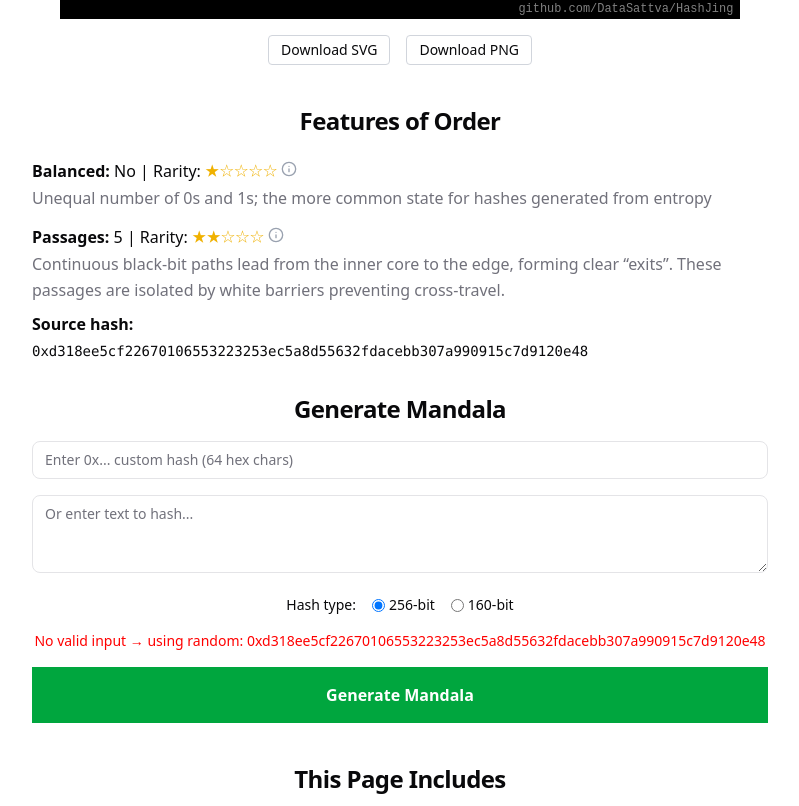
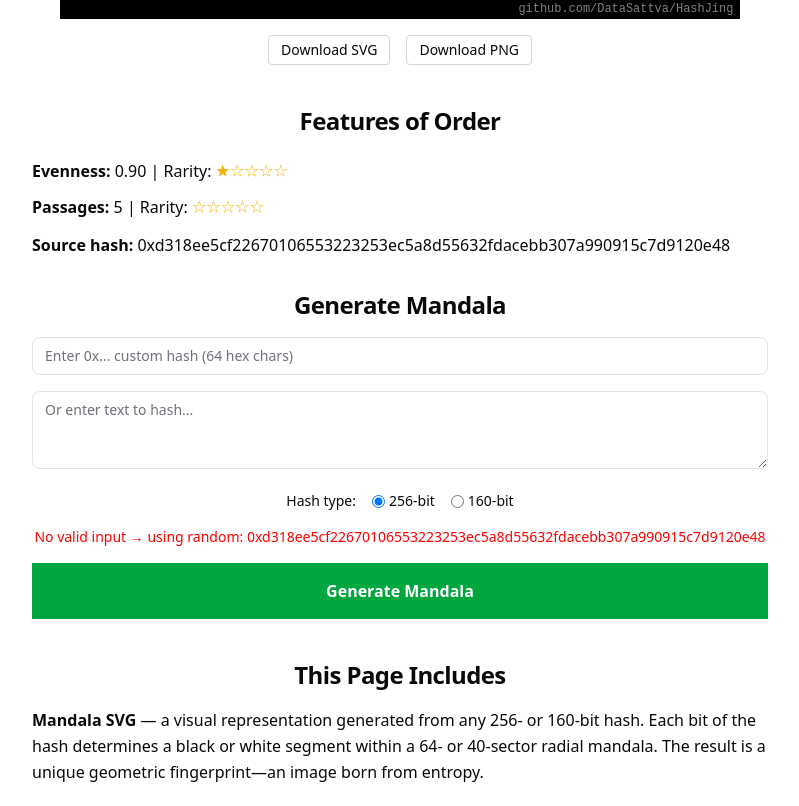
Before and after one commit to DataSattva/hashjing-demo, a React (Vite) app: page / in a window 1280 px wide. Shown: the part 722-1528 px from the top of the page, without its empty margins (240-1039 px from the left). Built offline with nearby package versions, Linux system fonts and the light colour scheme.

Commit message:
Replace Balanced → Evenness; apply empirically adjusted rarity buckets for Passages and Evenness

```diff
--- a/index.html
+++ b/index.html
@@ -36,9 +36,9 @@
 
     <meta name="viewport" content="width=device-width, initial-scale=1.0" />
     <meta name="theme-color" content="#000000" />
-    <meta name="description" content="HashJing demo" />
+    <meta name="description" content="HashJing Generator" />
 
-    <title>HashJing Generate</title>
+    <title>HashJing Generator</title>
 
   </head>
   <body>
--- a/src/App.tsx
+++ b/src/App.tsx
@@ -56,7 +56,7 @@ function App() {
       <div
         className="sticky top-0 z-10 w-full py-3 text-center text-3xl font-bold bg-background border-b border-gray-300"
       >
-        HashJing Generate
+        HashJing Generator
       </div>
       <div
         id="svg-container"
--- a/src/components/FeaturesSection.tsx
+++ b/src/components/FeaturesSection.tsx
@@ -1,11 +1,10 @@
 // src/components/FeaturesSection.tsx
-// Displays Balanced & Passages traits with rarity and shows the raw source hash.
+// Displays Evenness & Passages traits (with rarity stars) and the raw source hash.
 
-import { isBalanced, countPassages } from '../utils/featureAnalysis'
-import { getRarityStars } from '../utils/rarity'
-import type { HashBits } from '../utils/featureAnalysis'
-import { InfoTooltip } from "@/components/InfoTooltip"
-
+import { countPassages } from "../utils/featureAnalysis"
+import { getRarityStars } from "../utils/rarity"
+import type { HashBits } from "../utils/featureAnalysis"
+import { popcount } from '../utils/bitMath'
 
 interface Props {
   hex: string;
@@ -15,92 +14,41 @@ interface Props {
 export default function FeaturesSection({ hex, bits }: Props) {
   if (!hex) return null;
 
-  // trait values
-  const balanced = isBalanced(hex);
+  /* ── trait values ── */
   const passages = countPassages(hex, bits);
 
-  // display strings & rarity lookup (bits‑dependent)
-  const balancedVal   = balanced ? 'Yes' : 'No';
-  const balancedStars = getRarityStars('Balanced', balancedVal, bits);
-  const passagesStars = getRarityStars('Passages', passages, bits);
+  const ones   = popcount(hex);        // number of 1-bits
+  const total  = bits;                 // 256 | 160
+  const zeros  = total - ones;
+  const ratio  = (Math.min(ones, zeros) / Math.max(ones, zeros)).toFixed(2); // "0.64"…"1.00"
 
-  // descriptive text
-  const balancedDesc = balanced
-    ? 'Equal number of 0s and 1s in the hash, which occurs naturally in only ~5–6% of cases'
-    : 'Unequal number of 0s and 1s; the more common state for hashes generated from entropy';
-
-  const passageDesc = passages === 0
-    ? 'No valid passage connects the center to the outer ring; all paths are blocked by “white walls”, forming a fully enclosed mandala (extremely rare).'
-    : 'Continuous black‑bit paths lead from the inner core to the edge, forming clear “exits”. These passages are isolated by white barriers preventing cross‑travel.';
+  /* ── rarity lookup ── */
+  const passagesStars = getRarityStars("Passages", passages, bits);
+  const evenStars     = getRarityStars("Evenness", ratio, bits);
 
   return (
-    <section className="space-y-4 mt-10">
-      <h2 className="text-center text-2xl font-semibold tracking-tight">
+    <section className="mt-10">
+      <h2 className="text-center text-2xl font-semibold tracking-tight mb-4">
         Features of Order
       </h2>
 
-      <ul className="space-y-2 leading-relaxed">
-        <li>
-          <strong>Balanced:</strong> {balancedVal}
-          {balancedStars && (
-            <span>
-              {" "}
-              | Rarity:{" "}
-              <span className="text-2xl font-mono text-yellow-500">{balancedStars}</span>
+      {/* Evenness */}
+      <div className="mb-1">
+        <strong>Evenness:</strong> {ratio} | Rarity:{" "}
+        <span className="text-2xl font-mono text-yellow-500">{evenStars}</span>
+      </div>
 
-              <InfoTooltip>
-                Stars indicate the rarity of the feature across all possible hashes.
-                <br />
-                <a
-                  href="https://github.com/DataSattva/hashjing-demo"
-                  target="_blank"
-                  rel="noreferrer"
-                  className="underline text-blue-600"
-                >
-                  View rarity chart →
-                </a>
-              </InfoTooltip>
+      {/* Passages */}
+      <div className="mb-3">
+        <strong>Passages:</strong> {passages} | Rarity:{" "}
+        <span className="text-2xl font-mono text-yellow-500">{passagesStars}</span>
+      </div>
 
-            </span>
-          )}
-          <br />
-          <span className="text-muted-foreground">{balancedDesc}</span>
-        </li>
-
-        <li>
-          <strong>Passages:</strong> {passages}
-          {passagesStars && (
-            <span>
-              {" "}
-              | Rarity:{" "}
-              <span className="text-2xl font-mono text-yellow-500">{passagesStars}</span>
-
-              <InfoTooltip>
-                Stars indicate the rarity of the feature across all possible hashes.
-                <br />
-                <a
-                  href="https://github.com/DataSattva/hashjing-demo"
-                  target="_blank"
-                  rel="noreferrer"
-                  className="underline text-blue-600"
-                >
-                  View rarity chart →
-                </a>
-              </InfoTooltip>
-
-            </span>
-          )}
-          <br />
-          <span className="text-muted-foreground">{passageDesc}</span>
-        </li>
-
-        <li>
-          <strong>Source hash:</strong>
-          <div className="break-words font-mono text-sm text-foreground mt-1">
-            {hex}
-          </div>
-        </li>
-      </ul>
+      {/* Raw hash */}
+      <div>
+        <strong>Source hash: </strong>
+        <span className="break-words text-foreground">{hex}</span>
+      </div>
     </section>
   );
 }
--- /dev/null
+++ b/src/utils/bitMath.ts
@@ -0,0 +1,22 @@
+/*--------------------------------------------------------------------
+  Bit-level helpers (no DOM / no side-effects)
+----------------------------------------------------------------------*/
+
+/**
+ * popcount — number of one-bits in an arbitrary-length hex string.
+ * Works for 256- and 160-bit hashes alike.
+ *
+ * @param hex  "0x…" or plain hex string
+ * @return     integer 0…length × 4
+ */
+export function popcount(hex: string): number {
+  const clean = hex.startsWith('0x') ? hex.slice(2) : hex;
+  let ones = 0;
+  for (const ch of clean) {
+    ones += pop4bit[parseInt(ch, 16)];
+  }
+  return ones;
+}
+
+/* lookup-table for 4-bit chunks */
+const pop4bit = [0, 1, 1, 2, 1, 2, 2, 3, 1, 2, 2, 3, 2, 3, 3, 4] as const;
--- a/src/utils/featureAnalysis.ts
+++ b/src/utils/featureAnalysis.ts
@@ -1,43 +1,50 @@
 // src/utils/featureAnalysis.ts
-// pure helpers – no DOM side-effects
+// Pure helpers – no DOM side-effects ----------------------------------------
 
 export type HashBits = 256 | 160;
 
-/* true ↔ exactly 50 % ones */
+/**
+ * Return true iff the hash contains exactly 50 % one-bits.
+ * Works for both 256- and 160-bit values.
+ */
 export function isBalanced(hex: string): boolean {
-  const bin = BigInt(hex).toString(2).padStart((hex.length - 2) * 4, '0');
+  const bin   = BigInt(hex).toString(2).padStart((hex.length - 2) * 4, '0');
   const zeros = [...bin].filter(b => b === '0').length;
   return zeros * 2 === bin.length;
 }
 
-/* flood-fill corridors that reach the edge */
+/**
+ * Count “passages” – continuous 0-bit corridors that reach the outer ring.
+ * Grid: 4 concentric rings × 64 sectors (40 for 160-bit hashes).
+ */
 export function countPassages(hex: string, bits: HashBits): number {
-  const grid = hexToGrid(hex, bits);
-  const rings = 4;
+  const grid    = hexToGrid(hex, bits);
+  const rings   = 4;
   const sectors = grid[0].length;
   const visited = Array.from({ length: rings }, () => Array(sectors).fill(false));
 
   let passages = 0;
   for (let s = 0; s < sectors; s++) {
-    if (grid[0][s] || visited[0][s]) continue;
+    if (grid[0][s] || visited[0][s]) continue;          // wall or already explored
 
-    const q: [number, number][] = [[0, s]];
-    const path: [number, number][] = [];
+    const q: [number, number][] = [[0, s]];             // BFS queue (ring, sector)
+    const local: [number, number][] = [];               // cells in this component
     let reachedEdge = false;
 
     while (q.length) {
       const [r, c] = q.shift()!;
-      if (visited[r][c] || grid[r][c]) continue;
+      if (visited[r][c] || grid[r][c]) continue;        // skip walls & repeats
       visited[r][c] = true;
-      path.push([r, c]);
-      if (r === rings - 1) reachedEdge = true;
+      local.push([r, c]);
+      if (r === rings - 1) reachedEdge = true;          // reached outer ring
 
-      const neighbours = [
+      const nei = [
         [r + 1, c], [r - 1, c],
         [r, (c + 1) % sectors], [r, (c - 1 + sectors) % sectors],
       ];
-      neighbours.forEach(([nr, nc]) => {
-        if (nr >= 0 && nr < rings && !visited[nr][nc] && !grid[nr][nc]) q.push([nr, nc]);
+      nei.forEach(([nr, nc]) => {
+        if (nr >= 0 && nr < rings && !visited[nr][nc] && !grid[nr][nc])
+          q.push([nr, nc]);
       });
     }
 
@@ -46,14 +53,24 @@ export function countPassages(hex: string, bits: HashBits): number {
   return passages;
 }
 
-/* ───────── helpers ───────── */
+/* ------------------------------------------------------------------------- */
+/* Helpers                                                                   */
+/* ------------------------------------------------------------------------- */
+
+/** Convert hex hash to 4 × {64|40} binary grid for flood-fill. */
 function hexToGrid(hex: string, bits: HashBits): number[][] {
   const clean = hex.startsWith('0x') ? hex.slice(2) : hex;
-  const bin = clean.split('')
-                   .flatMap(h => parseInt(h, 16).toString(2).padStart(4, '0')
-                   .split('').map(Number));
+  const bin   = clean.split('')
+                     .flatMap(h =>
+                       parseInt(h, 16)
+                         .toString(2)
+                         .padStart(4, '0')
+                         .split('')
+                         .map(Number),
+                     );
+
   const sectors = bits === 256 ? 64 : 40;
-  const grid = Array.from({ length: 4 }, () => Array(sectors).fill(0));
+  const grid    = Array.from({ length: 4 }, () => Array(sectors).fill(0));
 
   for (let s = 0; s < sectors; s++)
     for (let r = 0; r < 4; r++)
--- a/src/utils/features_.ts
+++ /dev/null
@@ -1,109 +0,0 @@
-// src/utils/features.ts
-
-const visitedCache = {
-    256: Array.from({ length: 4 }, () => Array(64).fill(false)),
-    160: Array.from({ length: 4 }, () => Array(40).fill(false)),
-  };
-
-  export function renderFeatures(hex: string, bits: 256 | 160) {
-    const el = document.getElementById('features-content');
-    if (!el) return;
-
-    const balanced = isBalanced(hex);
-    const passages = countPassagesFromHex(hex, bits);
-
-    const balanceText = balanced
-      ? `<span style="color: green"><strong>Balanced</strong></span> — equal number of 0s and 1s in the hash, which occurs naturally in only ~5–6% of cases`
-      : `<span style="color: black"><strong>Unbalanced</strong></span> — unequal number of 0s and 1s; the more common state for hashes generated from entropy`;
-
-    const passageText = passages === 0
-      ? `<span style="color: green"><strong>Sealed</strong></span> — no valid passage connects the center to the outer ring; all paths are blocked by “white walls”, forming a fully enclosed mandala (extremely rare).`
-      : `<span style="color: black"><strong>${passages} passage${passages > 1 ? 's' : ''}</strong></span> — continuous black-bit paths lead from the inner core to the edge, forming clear “exits”. These passages are isolated by white barriers preventing cross-travel.`;
-
-    el.innerHTML = `
-      <ul style="padding-left: 1em; margin: 0;">
-        <li>${balanceText}</li>
-        <li>${passageText}</li>
-      </ul>
-    `;
-  }
-
-  export function isBalanced(hex: string): boolean {
-    const bin = BigInt(hex).toString(2).padStart((hex.length - 2) * 4, '0');
-    const zeros = [...bin].filter(b => b === '0').length;
-    const ones = bin.length - zeros;
-    return zeros === ones;
-  }
-
-  export function countPassagesFromHex(hexString: string, bits: 256 | 160): number {
-    const grid = hexToGrid(hexString, bits);
-    const rings = 4;
-    const sectors = grid[0].length;
-
-    const globalVisited = visitedCache[bits];
-    for (let r = 0; r < rings; r++) globalVisited[r].fill(false);
-
-    let passageCount = 0;
-
-    for (let startSector = 0; startSector < sectors; startSector++) {
-      if (grid[0][startSector] !== 0 || globalVisited[0][startSector]) continue;
-
-      const queue = [[0, startSector]];
-      const localVisited = Array.from({ length: rings }, () => Array(sectors).fill(false));
-      const pathCells = [];
-      let reachedEdge = false;
-
-      while (queue.length) {
-        const [r, s] = queue.shift()!;
-        if (localVisited[r][s] || grid[r][s] !== 0) continue;
-
-        localVisited[r][s] = true;
-        pathCells.push([r, s]);
-        if (r === rings - 1) reachedEdge = true;
-
-        const neighbors = [
-          [r + 1, s],
-          [r - 1, s],
-          [r, (s + 1) % sectors],
-          [r, (s - 1 + sectors) % sectors],
-        ];
-
-        for (const [nr, ns] of neighbors) {
-          if (
-            nr >= 0 && nr < rings &&
-            !localVisited[nr][ns] &&
-            !globalVisited[nr][ns] &&
-            grid[nr][ns] === 0
-          ) {
-            queue.push([nr, ns]);
-          }
-        }
-      }
-
-      if (reachedEdge) {
-        passageCount++;
-        for (const [r, s] of pathCells) globalVisited[r][s] = true;
-      }
-    }
-
-    return passageCount;
-  }
-
-  function hexToGrid(hexString: string, bits: 256 | 160): number[][] {
-    const clean = hexString.startsWith('0x') ? hexString.slice(2) : hexString;
-    const binary = clean.split('').flatMap(h =>
-      parseInt(h, 16).toString(2).padStart(4, '0').split('').map(Number)
-    );
-
-    const sectors = bits === 256 ? 64 : 40;
-    const rings = 4;
-    const grid = Array.from({ length: rings }, () => Array(sectors).fill(0));
-
-    for (let s = 0; s < sectors; s++) {
-      for (let r = 0; r < rings; r++) {
-        grid[r][s] = binary[s * rings + r];
-      }
-    }
-
-    return grid;
-  }
--- a/src/utils/rarity.ts
+++ b/src/utils/rarity.ts
@@ -1,55 +1,93 @@
 // src/utils/rarity.ts
-// Separate rarity tables for 256-bit and 160-bit hashes
-// with a fallback ★★★★★+ for out-of-range values.
+// Rarity helpers for Passages (table-based) and Evenness (range-based).
 
-const rarity256 = {
-    Balanced: { Yes: '★★★★★', No: '★☆☆☆☆' },
-    Passages: {
-      default: '★★★★★+', // fallback for 12+ passages
+export type HashBits = 256 | 160;
+
+/* ───────── Evenness buckets (ratio 0.00–1.00) ─────────*/
+// Evenness (0.00 – 1.00) → stars, continuous buckets
+export function starsEvenness256(r: number): string {
+  // defensive guard – mathematically unreachable but keeps noise out
+  if (r < 0 || r > 1) return '★★★★★+';
+
+  if (r >= 0.99) return '★★☆☆☆';   // 1.00 and hypothetical 0.99
+  if (r >= 0.93) return '☆☆☆☆☆';   // modal right wing 0.93–0.98
+  if (r >= 0.89) return '★☆☆☆☆';   // 0.89–0.92
+  if (r >= 0.83) return '★★☆☆☆';   // 0.83–0.88
+  if (r >= 0.78) return '★★★☆☆';   // 0.78–0.82
+  if (r >= 0.72) return '★★★★☆';   // 0.72–0.77
+  if (r >= 0.68) return '★★★★★';   // 0.68–0.71 (rare)
+  return '★★★★★+';                 // < 0.68 (ultra-rare)
+}
+
+export function starsEvenness160(r: number): string {
+  if (r < 0 || r > 1)  return '★★★★★+';
+  if (r >= 0.99)       return '★★☆☆☆';
+  if (r >= 0.95)       return '☆☆☆☆☆';
+  if (r >= 0.90)       return '★☆☆☆☆';
+  if (r >= 0.85)       return '★★☆☆☆';
+  if (r >= 0.80)       return '★★★☆☆';
+  if (r >= 0.75)       return '★★★★☆';
+  if (r >= 0.70)       return '★★★★★';
+  return '★★★★★+';
+}
+
+/* Re-use same mapping for 160-bit hashes until real stats collected */
+export const stars256 = starsEvenness256;
+export const stars160 = starsEvenness160;
+
+/* ───────── Passages rarity tables ───────── */
+
+/* ——— Passages rarity (256-bit) ——— */
+const passages256 = {
+  default: '★★★★★+',
   '0':  '★★★★★',
-      '1':  '★★★★★',
-      '2':  '★★★★☆',
-      '3':  '★★★☆☆',
-      '4':  '★★☆☆☆',
-      '5':  '★★☆☆☆',
+  '1':  '★★★★☆',
+  '2':  '★★★☆☆',
+  '3':  '★★☆☆☆',
+  '4':  '★☆☆☆☆',
+  '5':  '☆☆☆☆☆',  // most common
+  '6':  '★☆☆☆☆',
+  '7':  '★★☆☆☆',
+  '8':  '★★★☆☆',
+  '9':  '★★★★☆',
+  '10': '★★★★★',
+  '11': '★★★★★',  // explicit ultra-rare
+} as const;
+
+/* ——— Passages rarity (160-bit) ———
+   thresholds shifted −1 (more passages on average) */
+const passages160 = {
+  default: '★★★★★+',
+  '0':  '★★★★☆',
+  '1':  '★★★☆☆',
+  '2':  '★★☆☆☆',
+  '3':  '★☆☆☆☆',
+  '4':  '☆☆☆☆☆',  // mode
+  '5':  '★☆☆☆☆',
   '6':  '★★☆☆☆',
   '7':  '★★★☆☆',
   '8':  '★★★★☆',
   '9':  '★★★★★',
-      '10': '★★★★★',
-      '11': '★★★★★',
-    },
 } as const;
 
-  const rarity160 = {
-    Balanced: { Yes: '★★★★☆', No: '★☆☆☆☆' },
-    Passages: {
-      default: '★★★★★+', // fallback for 9+ passages
-      '0': '★★★★★',
-      '1': '★★★★☆',
-      '2': '★★★☆☆',
-      '3': '★★☆☆☆',
-      '4': '★☆☆☆☆',
-      '5': '★☆☆☆☆',
-      '6': '★☆☆☆☆',
-      '7': '★★☆☆☆',
-      '8': '★★★☆☆',
-      '9': '★★★★☆',
-      '10': '★★★★★',
-    },
-  } as const;
-
-  export type HashBits = 256 | 160;
-
-  /** Return stars string (bits-aware); uses ★★★★★+ for values beyond the table. */
+/* ───────── API ───────── */
+/** Returns stars for a given trait value; uses ★★★★★+ for out-of-range. */
 export function getRarityStars(
   trait: string,
   value: string | number | boolean,
   bits: HashBits,
 ): string | null {
-    const table = bits === 256 ? rarity256[trait] : rarity160[trait];
-    if (!table) return null;
+  if (trait === 'Evenness') {
+    const r = typeof value === 'number' ? value : parseFloat(String(value));
+    if (isNaN(r)) return '★★★★★+';
+    return bits === 256 ? stars256(r) : stars160(r);
+  }
 
-    const stars = table[String(value)];
-    return stars ?? table.default ?? '★★★★★+';
+  const passages = bits === 256 ? passages256 : passages160;
+  if (trait === 'Passages') {
+    const str = String(value);
+    return passages[str] ?? passages.default;
   }
+
+  return null; // unknown trait
+}
```
Also changed, not shown: public/manifest.json, 6 other files (tests, documents, lock files or other folders). Lines whose indentation alone changed are shown as unchanged.
